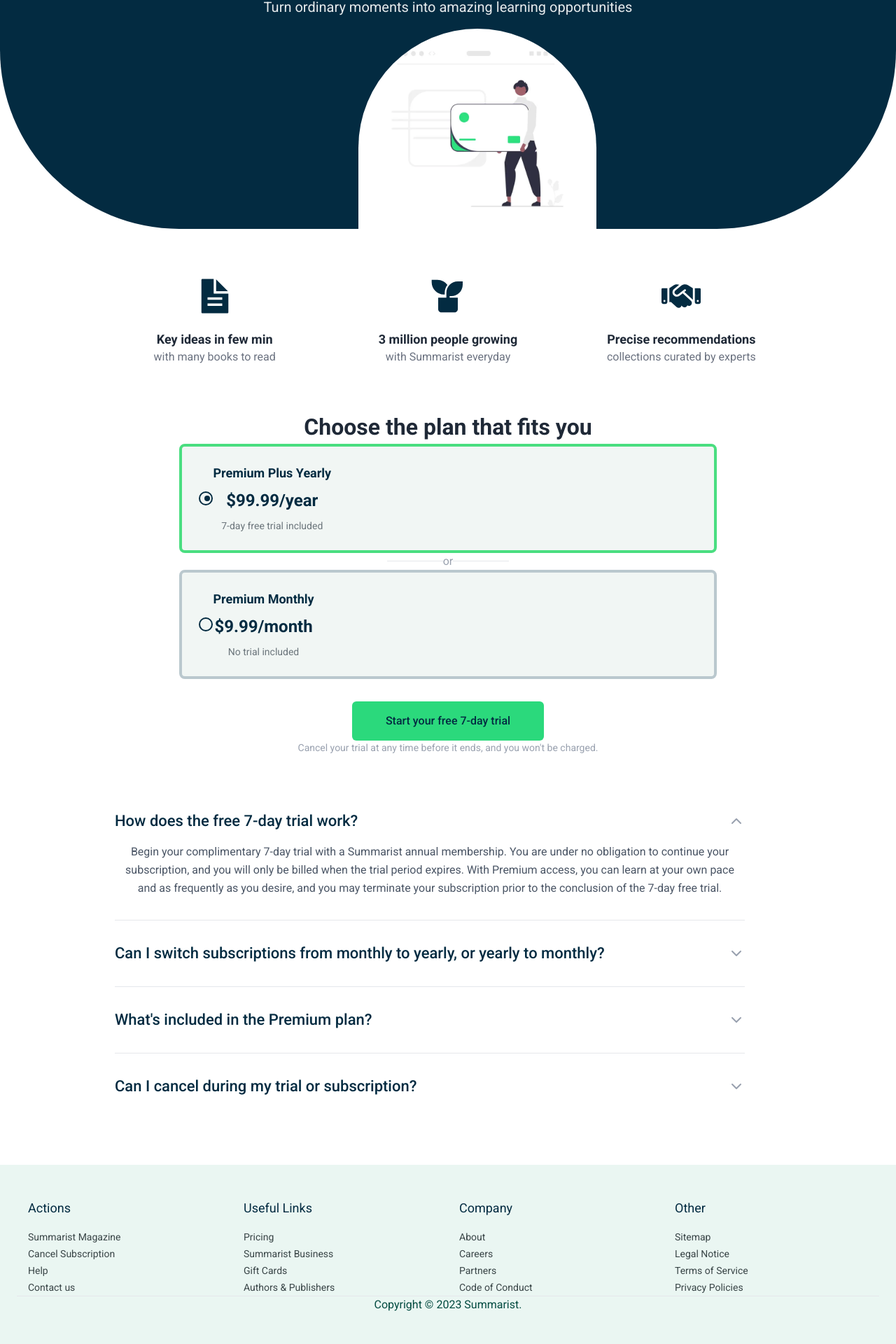
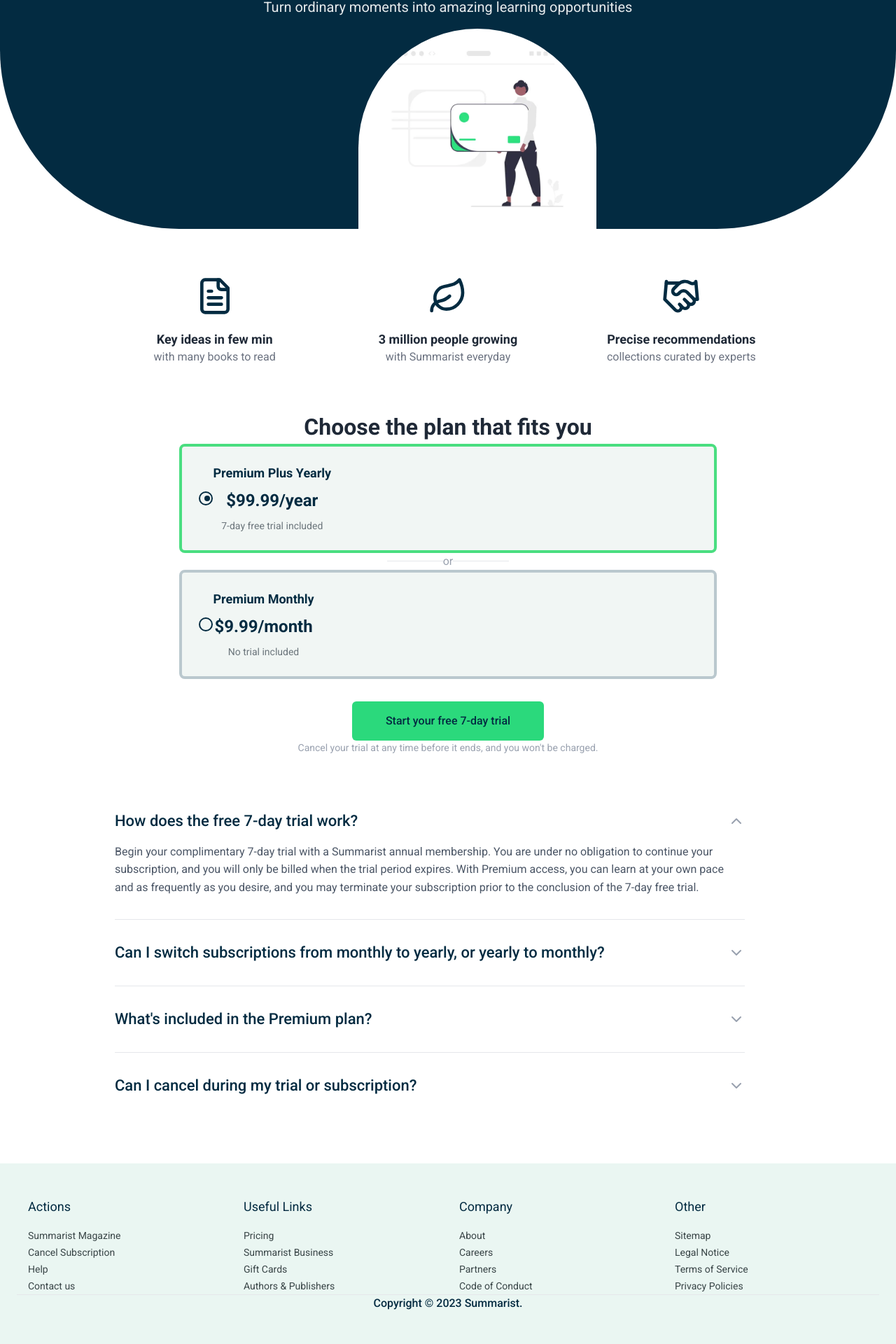
Before and after one commit to DerrickSimilien/Summarist-Virtual-Internship, a Next.js app: page /choose-plan in a window 1280 px wide. Shown: the part 231-2151 px from the top of the page at 70% size. Built offline with nearby package versions, Linux system fonts and the light colour scheme.

Commit message:
Initialized git repository

```diff
--- a/package.json
+++ b/package.json
@@ -11,7 +11,7 @@
   "dependencies": {
     "firebase": "^12.1.0",
     "lucide-react": "^0.539.0",
-    "next": "15.4.5",
+    "next": "^15.5.2",
     "react": "19.1.0",
     "react-dom": "19.1.0",
     "react-icons": "^5.5.0"
--- a/src/app/choose-plan/page.tsx
+++ b/src/app/choose-plan/page.tsx
@@ -1,25 +1,43 @@
 'use client';
 
 import React, { useEffect, useRef, useState } from 'react';
-import { ChevronUp, ChevronDown } from 'lucide-react';
-import { IoDocumentTextSharp } from 'react-icons/io5';
-import { RiPlantFill } from 'react-icons/ri';
-import { FaHandshake } from 'react-icons/fa6';
+import { ChevronUp, ChevronDown, FileText, Leaf, Handshake } from 'lucide-react';
 
 const ChoosePlanPage = () => {
   const [selectedPlan, setSelectedPlan] = useState<'yearly' | 'monthly'>('yearly');
   const [expandedFaq, setExpandedFaq] = useState<string | null>('trial');
 
-  const [showFixedCTA, setShowFixedCTA] = useState(true);
+  const [showFixedCTA, setShowFixedCTA] = useState(false);
   const inlineCtaRef = useRef<HTMLDivElement | null>(null);
+  const footerRef = useRef<HTMLElement | null>(null);
 
   useEffect(() => {
-    if (!inlineCtaRef.current) return;
-    const observer = new IntersectionObserver(([entry]) => {
-      setShowFixedCTA(!entry.isIntersecting);
+    if (!inlineCtaRef.current || !footerRef.current) return;
+
+    let inlineCtaVisible = true;
+    let footerVisible = false;
+
+    const updateFixedCTA = () => {
+      setShowFixedCTA(!inlineCtaVisible && !footerVisible);
+    };
+
+    const inlineCtaObserver = new IntersectionObserver(([entry]) => {
+      inlineCtaVisible = entry.isIntersecting;
+      updateFixedCTA();
     }, { threshold: 0.5 });
-    observer.observe(inlineCtaRef.current);
-    return () => observer.disconnect();
+
+    const footerObserver = new IntersectionObserver(([entry]) => {
+      footerVisible = entry.isIntersecting;
+      updateFixedCTA();
+    }, { threshold: 0.1 });
+
+    inlineCtaObserver.observe(inlineCtaRef.current);
+    footerObserver.observe(footerRef.current);
+
+    return () => {
+      inlineCtaObserver.disconnect();
+      footerObserver.disconnect();
+    };
   }, []);
 
   const toggleFaq = (faqId: string | null) => {
@@ -107,7 +125,7 @@
                 margin: '0 auto 16px auto',
               }}
             >
-              <IoDocumentTextSharp className="w-14 h-14" style={{ color: '#032B41' }} />
+              <FileText className="w-14 h-14" style={{ color: '#032B41' }} />
             </div>
             <h3 className="font-bold mb-2" style={{ color: '#1F2937', fontSize: '18px' }}>
               Key ideas in few min
@@ -126,7 +144,7 @@
                 margin: '0 auto 16px auto',
               }}
             >
-              <RiPlantFill className="w-14 h-14" style={{ color: '#032B41' }} />
+              <Leaf className="w-14 h-14" style={{ color: '#032B41' }} />
             </div>
             <h3 className="font-bold mb-2" style={{ color: '#1F2937', fontSize: '18px' }}>
               3 million people growing
@@ -145,7 +163,7 @@
                 margin: '0 auto 16px auto',
               }}
             >
-              <FaHandshake className="w-14 h-14" style={{ color: '#032B41' }} />
+              <Handshake className="w-14 h-14" style={{ color: '#032B41' }} />
             </div>
             <h3 className="font-bold mb-2" style={{ color: '#1F2937', fontSize: '18px' }}>
               Precise recommendations
@@ -382,7 +400,7 @@
                 </button>
 
                 {isOpen && (
-                  <div className="text-[16px] leading-relaxed text-gray-600" style={{ paddingTop: '16px' }}>
+                  <div className="text-[16px] leading-relaxed text-gray-600 text-left" style={{ paddingTop: '16px', textAlign: 'left', lineHeight: '1.6' }}>
                     {item.a}
                   </div>
                 )}
@@ -393,6 +411,7 @@
       </div>
 
       <footer
+        ref={footerRef}
         style={{
           backgroundColor: '#EAF6F2',
           padding: '48px 24px',
@@ -513,7 +532,7 @@
         </div>
 
         <div className="text-center mt-8 pt-8 border-t" style={{ borderTop: '1px solid #E5E7EB' }}>
-          <p style={{ color: '#034B41', fontSize: '16px', fontFamily: 'Roboto, sans-serif' }}>
+          <p style={{ color: '#032B41', fontSize: '16px', fontFamily: 'Roboto, sans-serif', fontWeight: '500' }}>
             Copyright © 2023 Summarist.
           </p>
         </div>
```
Also changed, not shown: 1 other file (tests, documents, lock files or other folders).
